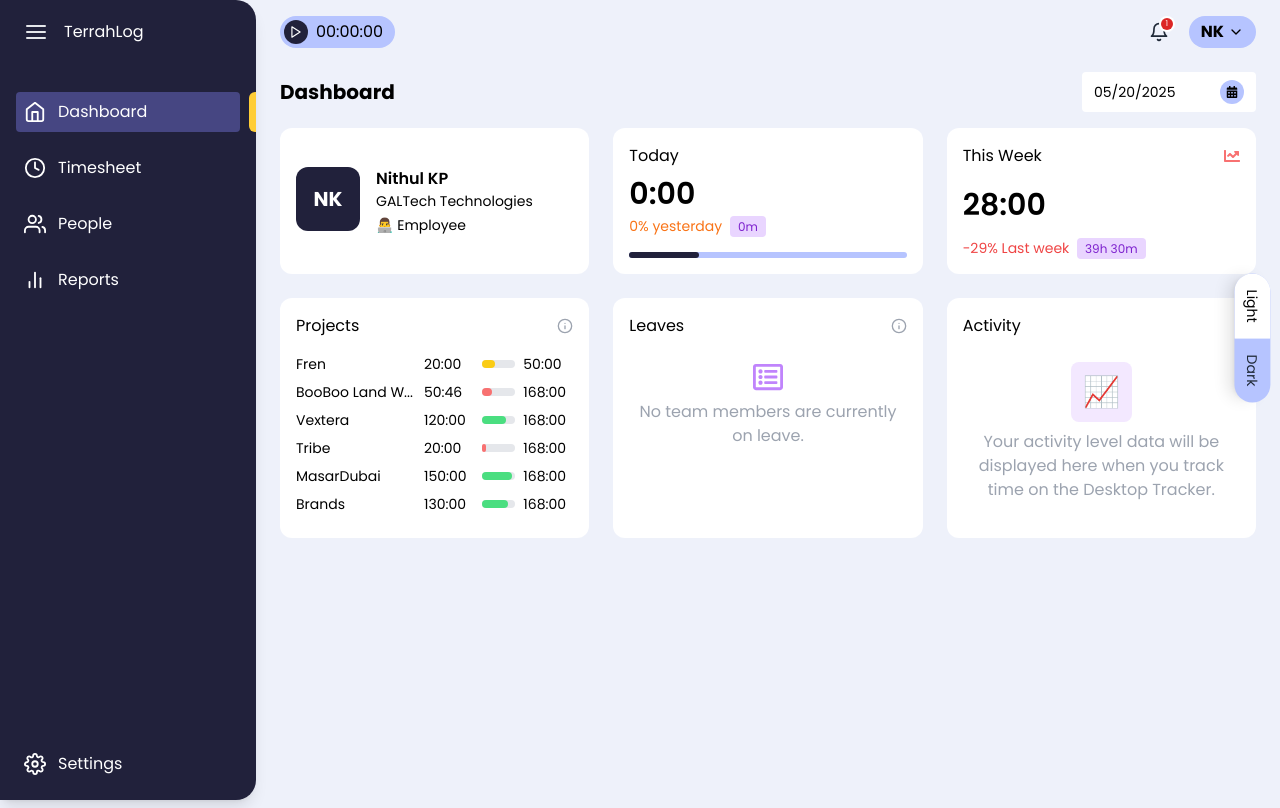
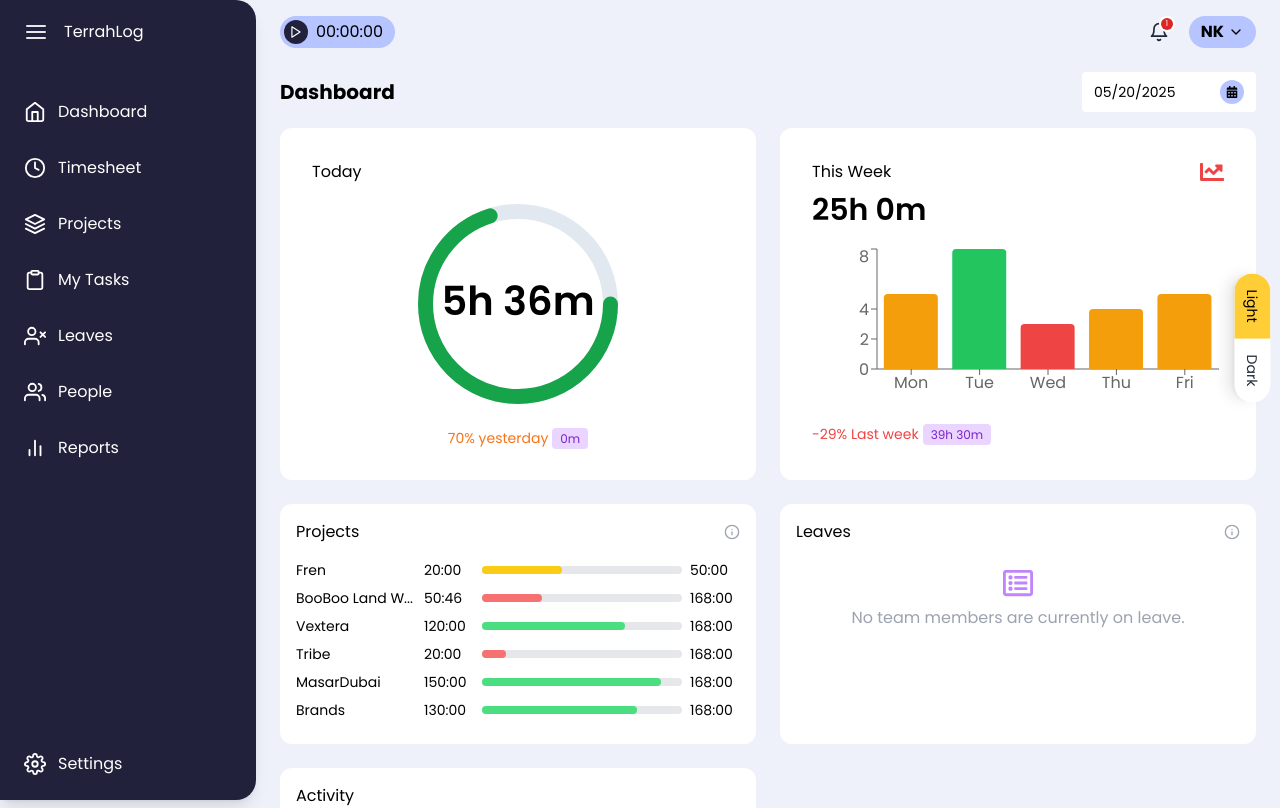
Before and after one commit to terrahtech/terrahlog, a Next.js app: page /dashboard in a window 1280 px wide. Shown: the top 808 px of the page. Built offline with nearby package versions, Linux system fonts and the light colour scheme.

Commit message:
second_commit3

```diff
--- a/components/Header.tsx
+++ b/components/Header.tsx
@@ -36,7 +36,8 @@ const Header: FC<HeaderProps> = ({ collapsed }) => {
           <button className='w-6 h-6 p-1 flex items-center justify-center rounded-[30px] bg-[var(--primary)] '><FiPlay size={14} className="text-white" /></button>
           00:00:00
         </div>
-        </div>
+        {/* <h1 className="text-xl font-bold border-l-2 border-l-[var(--secondary)] pl-3">Dashboard</h1> */}
+      </div>
       <div className="flex items-center gap-4 relative">
         <button className="relative text-white  p-1 rounded">
           <FiBell size={20} className='text-[var(--text-light)]' />
--- /dev/null
+++ b/components/ProgressCard.tsx
@@ -0,0 +1,99 @@
+import { FC, useEffect, useState } from "react";
+
+interface ProgressCardProps {
+  percent: number; // 0 to 100
+  yesterdayMinutes: string;
+}
+
+// Set your "full day" time in minutes (e.g., 8 hours = 480 minutes)
+const MAX_MINUTES = 480;
+
+// Format minutes to "xh ym"
+const formatTimeFromMinutes = (totalMinutes: number) => {
+  const hours = Math.floor(totalMinutes / 60);
+  const minutes = totalMinutes % 60;
+  return `${hours}h ${minutes}m`;
+};
+
+const ProgressCard: FC<ProgressCardProps> = ({ percent, yesterdayMinutes }) => {
+  const radius = 40;
+  const stroke = 6;
+  const normalizedRadius = radius - stroke / 2;
+  const circumference = 2 * Math.PI * normalizedRadius;
+
+  const [offset, setOffset] = useState(circumference);
+
+  useEffect(() => {
+    const newOffset = circumference - (percent / 100) * circumference;
+    const timeout = setTimeout(() => {
+      setOffset(newOffset);
+    }, 100); // smooth entry
+    return () => clearTimeout(timeout);
+  }, [percent, circumference]);
+
+  // Determine stroke color based on percent
+  let strokeColor = "#16a34a"; // green-600
+  if (percent < 33.33) {
+    strokeColor = "#dc2626"; // red-600
+  } else if (percent < 66.66) {
+    strokeColor = "#facc15"; // yellow-400
+  }
+
+  const computedMinutes = Math.round((percent / 100) * MAX_MINUTES);
+  const formattedTime = formatTimeFromMinutes(computedMinutes);
+
+  return (
+    <div className="bg-[var(--card)] p-4 rounded-xl flex flex-col w-full items-center">
+      <h2 className="font-medium self-start">Today</h2>
+
+      {/* Circular Chart */}
+      <div className="my-5 flex justify-center items-center">
+        <svg
+          width="100%"
+          height="100%"
+          viewBox={`0 0 ${radius * 2} ${radius * 2}`}
+          className="max-w-[200px] aspect-square"
+        >
+          <circle
+            cx={radius}
+            cy={radius}
+            r={normalizedRadius}
+            fill="transparent"
+            stroke="#e2e8f0"
+            strokeWidth={stroke}
+          />
+          <circle
+            cx={radius}
+            cy={radius}
+            r={normalizedRadius}
+            fill="transparent"
+            stroke={strokeColor}
+            strokeWidth={stroke}
+            strokeDasharray={circumference}
+            strokeDashoffset={offset}
+            strokeLinecap="round"
+            className="transition-all duration-1000 ease-out"
+          />
+          <text
+            x="50%"
+            y="50%"
+            textAnchor="middle"
+            dominantBaseline="middle"
+            className="fill-[var(--text)] text-md font-semibold"
+          >
+            {formattedTime}
+          </text>
+        </svg>
+      </div>
+
+      <p className="text-sm text-orange-500 mt-1">
+        {percent}% yesterday
+        <span className="bg-purple-200 text-purple-700 text-xs px-2 py-0.5 rounded ml-1">
+          {yesterdayMinutes}
+        </span>
+      </p>
+    </div>
+  );
+};
+
+export default ProgressCard;
--- a/components/Sidebar.tsx
+++ b/components/Sidebar.tsx
@@ -1,6 +1,6 @@
 import { FC } from 'react';
 import { useRouter } from 'next/router';
-import { FiHome, FiClock, FiUsers, FiBarChart2, FiSettings, FiMenu } from 'react-icons/fi';
+import { FiHome, FiClock, FiUsers, FiBarChart2, FiSettings, FiMenu, FiLayers, FiClipboard, FiUserX } from 'react-icons/fi';
 import Link from 'next/link';
 
 interface SidebarProps {
@@ -22,11 +22,21 @@ const Sidebar: FC<SidebarProps> = ({ collapsed, setCollapsed }) => {
     </div>
     <div className="flex flex-col p-2 md:p-4 space-y-4 h-full justify-between">
       <nav className="flex flex-col space-y-4">
-        <Link href="/dashboard" className={`mt-3 flex items-center gap-3 p-2 hover:bg-[var(--hover)]  rounded ${collapsed ? 'justify-center' : ''} ${router.pathname === '/dashboard' ? 'active-nav' : ''}`}>
+        <Link href="/dashboard" className={`mt-3 flex items-center gap-3 p-2 hover:bg-[var(--hover)]  rounded ${collapsed ? 'justify-center' : ''} ${router.pathname === '/dashboard/index' ? 'active-nav' : ''}`}>
           <FiHome size={22} /> {!collapsed &&<span>Dashboard</span>}
         </Link>
         <Link href="#" className={`mt-3 flex items-center gap-3 p-2 hover:bg-[var(--hover)]  rounded ${collapsed ? 'justify-center' : ''} ${router.pathname === '/time_sheet' ? 'active-nav' : ''}`}>
+
           <FiClock size={22} /> {!collapsed &&<span>Timesheet</span>}
+        </Link>
+        <Link href="#" className={`mt-3 flex items-center gap-3 p-2 hover:bg-[var(--hover)]  rounded ${collapsed ? 'justify-center' : ''} ${router.pathname === '/time_sheet' ? 'active-nav' : ''}`}>
+          <FiLayers size={22} /> {!collapsed &&<span>Projects</span>}
+        </Link>
+        <Link href="#" className={`mt-3 flex items-center gap-3 p-2 hover:bg-[var(--hover)]  rounded ${collapsed ? 'justify-center' : ''} ${router.pathname === '/time_sheet' ? 'active-nav' : ''}`}>
+          <FiClipboard size={22} /> {!collapsed &&<span>My Tasks</span>}
+        </Link>
+        <Link href="#" className={`mt-3 flex items-center gap-3 p-2 hover:bg-[var(--hover)]  rounded ${collapsed ? 'justify-center' : ''} ${router.pathname === '/time_sheet' ? 'active-nav' : ''}`}>
+          <FiUserX size={22} /> {!collapsed &&<span>Leaves</span>}
         </Link>
         <Link href="#" className={`mt-3 flex items-center gap-3 p-2 hover:bg-[var(--hover)]  rounded ${collapsed ? 'justify-center' : ''} ${router.pathname === '/people' ? 'active-nav' : ''}`}>
           <FiUsers size={22} /> {!collapsed &&<span>People</span>}
@@ -35,7 +45,7 @@ const Sidebar: FC<SidebarProps> = ({ collapsed, setCollapsed }) => {
           <FiBarChart2 size={22} /> {!collapsed &&<span>Reports</span>}
         </Link>
       </nav>
-      <Link href="/settings" className={` mt-3 flex items-center gap-3 p-2 hover:bg-[var(--hover)]  rounded ${collapsed ? 'justify-center' : ''} ${router.pathname === '/settings' ? 'active-nav' : ''}`}>
+      <Link href="/settings" className={` mt-3 flex items-center gap-3 p-2 hover:bg-[var(--hover)]  rounded ${collapsed ? 'justify-center' : ''} ${router.pathname === '/settings/index' ? 'active-nav' : ''}`}>
         <FiSettings size={22} /> {!collapsed &&<span>Settings</span>}
       </Link>
     </div>
--- a/components/ThemeToggle.tsx
+++ b/components/ThemeToggle.tsx
@@ -25,11 +25,11 @@ export default function ThemeToggle() {
 
   return (
     <div className="fixed right-2 top-[40%] z-50 ">
-      <div className="vertical-text bg-[var(--secondary)] rounded-full overflow-hidden shadow-lg">
+      <div className="vertical-text bg-white rounded-full overflow-hidden shadow-lg">
         <button
           onClick={() => setTheme('light')}
           className={`py-2 px-4 text-sm font-medium transition ${
-            theme === 'light' ? 'bg-white text-black' : 'text-gray-100'
+            theme === 'light' ? 'bg-[var(--warning)] text-black' : 'text-gray-800'
           }`}
         >
           Light
@@ -37,7 +37,7 @@ export default function ThemeToggle() {
         <button
           onClick={() => setTheme('dark')}
           className={`py-2 px-4 text-sm font-medium transition ${
-            theme === 'dark' ? 'bg-white text-black' : 'text-gray-800'
+            theme === 'dark' ? 'bg-[var(--warning)] text-black' : 'text-gray-800'
           }`}
         >
           Dark
--- /dev/null
+++ b/components/WeeklyBarChartCard.tsx
@@ -0,0 +1,86 @@
+import { FC } from "react";
+import { BarChart, Bar, XAxis, YAxis, Tooltip, ResponsiveContainer, Cell } from "recharts";
+import { FaChartLine } from "react-icons/fa";
+
+interface WeeklyBarChartCardProps {
+  percentChange: number; // e.g., -29
+  lastWeekTime: string; // e.g., "39h 30m"
+}
+
+// Helper function to get bar color based on hours
+const getBarColor = (hours: number) => {
+  if (hours < 4) return "#ef4444"; // red
+  if (hours < 7) return "#f59e0b"; // yellow
+  return "#22c55e"; // green
+};
+
+// Weekly data with dynamic fill colors
+const data = [
+  { name: 'Mon', hours: 5, fill: getBarColor(5) },
+  { name: 'Tue', hours: 8, fill: getBarColor(8) },
+  { name: 'Wed', hours: 3, fill: getBarColor(3) },
+  { name: 'Thu', hours: 4, fill: getBarColor(4) },
+  { name: 'Fri', hours: 5, fill: getBarColor(5) },
+];
+
+// Get overall icon/text color based on percent change
+const getOverallColor = (percentChange: number) => {
+  const absPercent = Math.abs(percentChange);
+  if (absPercent < 33) return "#ef4444";
+  if (absPercent < 66) return "#f59e0b";
+  return "#22c55e";
+};
+
+// Format hours to "xh ym" format
+const formatTime = (totalHours: number) => {
+  const hours = Math.floor(totalHours);
+  const minutes = Math.round((totalHours - hours) * 60);
+  return `${hours}h ${minutes}m`;
+};
+
+const WeeklyBarChartCard: FC<WeeklyBarChartCardProps> = ({
+  percentChange,
+  lastWeekTime,
+}) => {
+  const overallColor = getOverallColor(percentChange);
+
+  // Calculate total time
+  const totalHours = data.reduce((sum, d) => sum + d.hours, 0);
+  const formattedTime = formatTime(totalHours);
+
+  return (
+    <div className="bg-[var(--card)] p-4 rounded-xl flex flex-col justify-between">
+      <div className="flex justify-between items-center">
+        <h2 className="font-medium">This Week</h2>
+        <FaChartLine style={{ color: overallColor, fontSize: 24 }} />
+      </div>
+
+      <p className="text-3xl font-semibold mt-2">{formattedTime}</p>
+
+      {/* Bar Chart */}
+      <div className="mt-4 w-full h-40 my-5">
+        <ResponsiveContainer width="100%" height="100%">
+          <BarChart data={data}>
+            <XAxis dataKey="name" />
+            <YAxis />
+            <Tooltip />
+            <Bar dataKey="hours" radius={[4, 4, 0, 0]}>
+              {data.map((entry, index) => (
+                <Cell key={`cell-${index}`} fill={entry.fill} />
+              ))}
+            </Bar>
+          </BarChart>
+        </ResponsiveContainer>
+      </div>
+
+      <p className="text-sm" style={{ color: overallColor }}>
+        {percentChange}% Last week
+        <span className="bg-purple-200 text-purple-700 text-xs px-2 py-0.5 rounded ml-1">
+          {lastWeekTime}
+        </span>
+      </p>
+    </div>
+  );
+};
+
+export default WeeklyBarChartCard;
--- a/package.json
+++ b/package.json
@@ -15,7 +15,8 @@
     "react-datepicker": "^4.8.0",
     "react-dom": "^18.2.0",
     "react-icons": "^5.5.0",
-    "react-redux": "^9.2.0"
+    "react-redux": "^9.2.0",
+    "recharts": "^2.15.3"
   },
   "devDependencies": {
     "@types/node": "^20.11.0",
--- a/pages/dashboard.tsx
+++ b/pages/dashboard/index.tsx
@@ -1,9 +1,15 @@
-import Layout from '../components/Layout';
+import Layout from '../../components/Layout';
 import { FiInfo } from 'react-icons/fi';
 import { FaRegListAlt, FaChartLine, FaCalendarAlt } from 'react-icons/fa';
 import DatePicker from 'react-datepicker';
 import 'react-datepicker/dist/react-datepicker.css';
 import { useState } from 'react';
+import ProgressCard from '../../components/ProgressCard';
+import WeeklyBarChartCard from '../../components/WeeklyBarChartCard';
+
+
+
+
 
 export default function Dashboard() {
   const [startDate, setStartDate] = useState(new Date());
@@ -50,9 +56,9 @@ export default function Dashboard() {
         </div>
       </div>
 
-      <div className="grid grid-cols-1  lg:grid-cols-3 md:grid-cols-2 gap-6">
+      <div className="grid grid-cols-1  lg:grid-cols-2 md:grid-cols-2 gap-6">
         {/* Profile Card */}
-        <div className="bg-[var(--card)] p-4 rounded-xl flex justify-between items-center">
+        {/* <div className="bg-[var(--card)] p-4 rounded-xl flex justify-between items-center">
           <div className="flex gap-4">
             <div className="w-16 h-16 bg-[var(--primary)] text-white font-bold text-xl rounded-xl flex items-center justify-center">
               NK
@@ -63,32 +69,24 @@ export default function Dashboard() {
               <div className="text-sm mt-1">👨‍💻 Employee</div>
             </div>
           </div>
+        </div> */}
+
+        {/* Today Card */}
+        {/* Today Card */}
+        <div className="bg-[var(--card)] p-4 rounded-xl flex flex-col justify-between">
+
+            <ProgressCard time="0:00" percent={70} yesterdayMinutes="0m" />
+
         </div>
 
-        {/* Today Card */}
-        <div className="bg-[var(--card)] p-4 rounded-xl flex flex-col justify-between">
-          <div>
-            <h2 className="font-medium">Today</h2>
-            <p className="text-3xl font-semibold mt-2">0:00</p>
-            <p className="text-sm text-orange-500 mt-1">
-              0% yesterday <span className="bg-purple-200 text-purple-700 text-xs px-2 py-0.5 rounded ml-1">0m</span>
-            </p>
-          </div>
-          <div className="mt-4 h-1.5 w-full bg-[var(--secondary)] rounded-full relative">
-            <div className="w-1/4 h-full bg-[var(--primary)] rounded-full"></div>
-          </div>
-        </div>
 
         {/* This Week Card */}
         <div className="bg-[var(--card)] p-4 rounded-xl flex flex-col justify-between">
-          <div className="flex justify-between items-center">
-            <h2 className="font-medium">This Week</h2>
-            <FaChartLine className="text-red-400" />
-          </div>
-          <p className="text-3xl font-semibold mt-2">28:00</p>
-          <p className="text-sm text-red-500 mt-1">
-            -29% Last week <span className="bg-purple-200 text-purple-700 text-xs px-2 py-0.5 rounded ml-1">39h 30m</span>
-          </p>
+          <WeeklyBarChartCard
+            time="28:00"
+            percentChange={-29}
+            lastWeekTime="39h 30m"
+          />
         </div>
 
         {/* Projects Card */}
--- a/pages/settings.tsx
+++ b/pages/settings/index.tsx
@@ -1,11 +1,11 @@
-import Layout from '../components/Layout';
+import Layout from '../../components/Layout';
 import React, { useState } from 'react';
 import { FaCalendarAlt } from 'react-icons/fa';
 import { FiLogOut } from 'react-icons/fi';
-import CustomSelect from '../components/CustomSelect';
+import CustomSelect from '../../components/CustomSelect';
 import DatePicker from 'react-datepicker';
 import 'react-datepicker/dist/react-datepicker.css';
-import { useAppSelector, useAppDispatch } from '../store/hooks';
+import { useAppSelector, useAppDispatch } from '../../store/hooks';
 
 const SettingsPage = () => {
 
```
Also changed, not shown: 1 other file (tests, documents, lock files or other folders).
